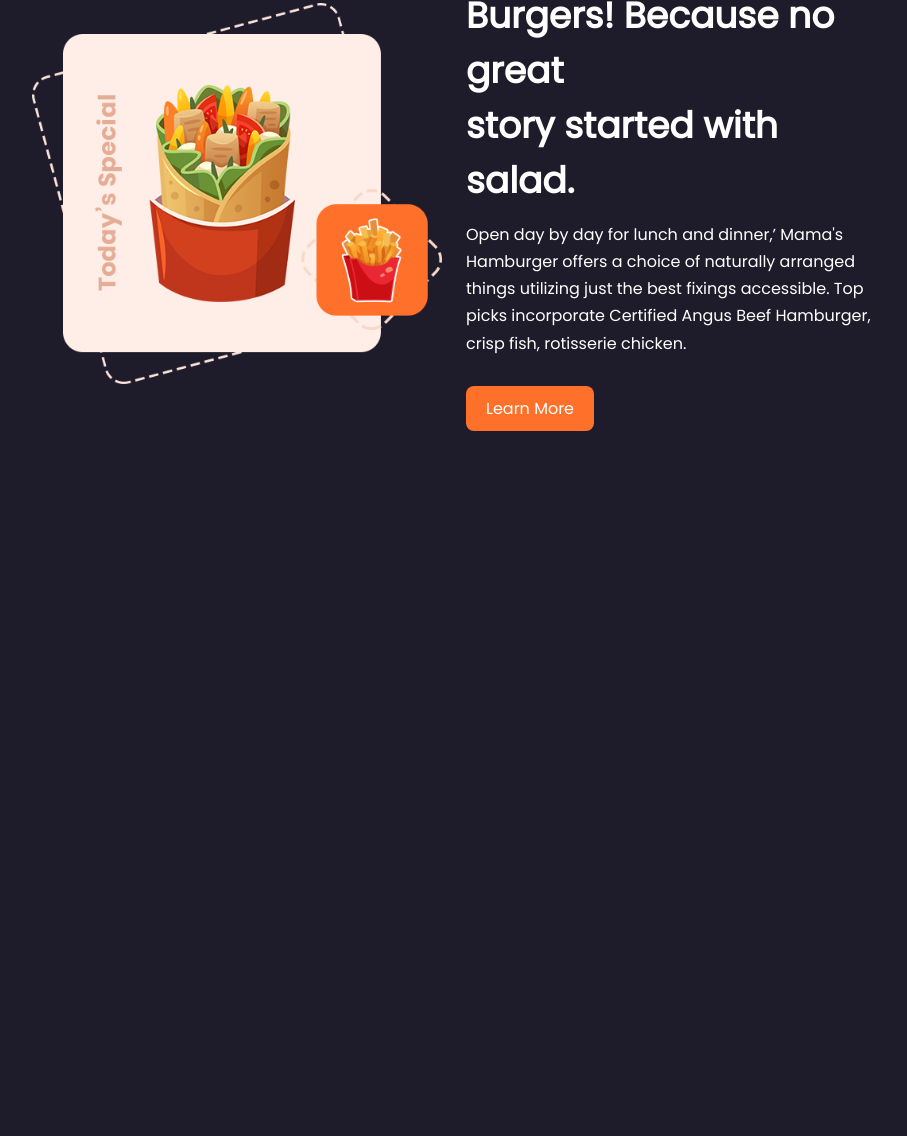
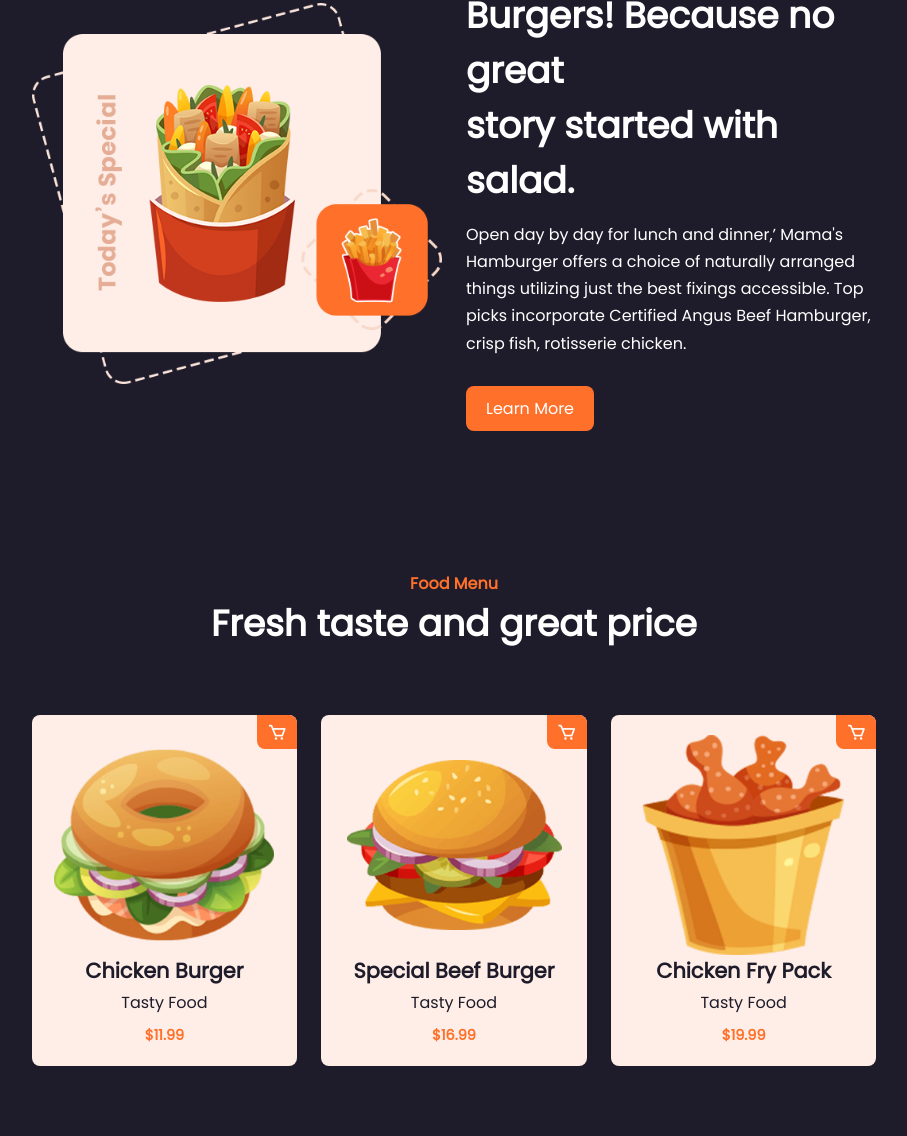
Before and after one commit to SzabinaDMRA/restaurant-website-design, a plain HTML site: page index.html in a window 1280 px wide. Shown: the part 827-1963 px from the top of the page, without its empty margins (186-1093 px from the left). Before the commit the page ends 1328 px from the top, so only its background shows below. Drawn offline with nearby package versions, Linux system fonts and the light colour scheme.

Commit message:
WEB-03, Add The Menu Area.

```diff
--- a/index.html
+++ b/index.html
@@ -12,7 +12,7 @@
   </head>
   <body>
     <header>
-        <a href="#" class="logo">Foods</a>
+        <a href="#" class="logo">Food</a>
         <div class="bx bx-menu" id="menu-icon"></div>
 
         <ul class="navbar">
@@ -28,7 +28,7 @@
     <section class="home" id="home">
         <div class="home-text">
             <h1>Mama's Hamburger</h1>
-            <h2>Food The <br> Most Precious Things</h2>
+            <h2>Delicious food with meaning.</h2>
             <a href="#" class="btn">Today's Menu</a>
         </div>
 
@@ -37,6 +37,7 @@
         </div>
     </section>
     <!----------------------------- Home End ----------------------------->
+
 
     <!----------------------------- About Start ----------------------------->
     <section class="about" id="about">
@@ -53,5 +54,47 @@
         </div>
     </section>
     <!----------------------------- About End ----------------------------->
+
+
+    <!----------------------------- Menu Start ----------------------------->
+    <section class="menu" id="menu">
+        <div class="heading">
+            <span>Food Menu</span>
+            <h2>Fresh taste and great price</h2>
+        </div>
+
+        <div class="menu-container">
+            <div class="box">
+                <div class="box-img">
+                    <img src="img/food1.png" alt="Chicken Burger">
+                </div>
+                <h2>Chicken Burger</h2>
+                <h3>Tasty Food</h3>
+                <span>$11.99</span>
+                <i class='bx bx-cart'></i>
+            </div>
+
+            <div class="box">
+                <div class="box-img">
+                    <img src="img/food2.png" alt="Special Beef Burger">
+                </div>
+                <h2>Special Beef Burger</h2>
+                <h3>Tasty Food</h3>
+                <span>$16.99</span>
+                <i class='bx bx-cart'></i>
+            </div>
+
+            <div class="box">
+                <div class="box-img">
+                    <img src="img/food3.png" alt="Chicken Fry Pack">
+                </div>
+                <h2>Chicken Fry Pack</h2>
+                <h3>Tasty Food</h3>
+                <span>$19.99</span>
+                <i class='bx bx-cart'></i>
+            </div>
+        </div>
+    </section>
+    <!----------------------------- Menu End ----------------------------->
   </body>
 </html>
--- a/style.css
+++ b/style.css
@@ -142,3 +142,74 @@
     margin: 0.8rem 0 1.8rem;
     line-height: 1.7;
 }
+
+.heading{
+    text-align: center;
+}
+
+.heading span{
+    color: var(--main-color);
+    font-weight: 600;
+}
+
+.heading h2{
+    font-size: var(--h2-font);
+}
+
+.menu-container{
+    display: grid;
+    grid-template-columns: repeat(auto-fit, minmax(220px, auto));
+    grid-gap: 1.5rem;
+    align-items: center;
+}
+
+.box{
+    position: relative;
+    margin-top: 4rem;
+    height: auto;
+    display: flex;
+    flex-direction: column;
+    align-items: center;
+    justify-content: center;
+    background: #feeee7;
+    padding: 20px;
+    border-radius: 0.5rem;
+}
+
+.box-img{
+    width: 220px;
+    height: 220px;
+}
+
+.box-img img{
+    width: 100%;
+    height: 100%;
+}
+
+.box h2{
+    font-size: 1.3rem;
+    color: var(--bg-color);
+}
+
+.box h3{
+    color: var(--bg-color);
+    font-size: 1rem;
+    font-weight: 400;
+    margin: 4px 0 10px;
+}
+
+.box span{
+    font-size: var(--p-font);
+    color: var(--main-color);
+    font-weight: 600;
+}
+
+.box .bx{
+    background: var(--main-color);
+    position: absolute;
+    right: 0;
+    top: 0;
+    font-size: 20px;
+    padding: 7px 10px;
+    border-radius: 0 0.5rem 0 0.5rem;
+}
```
